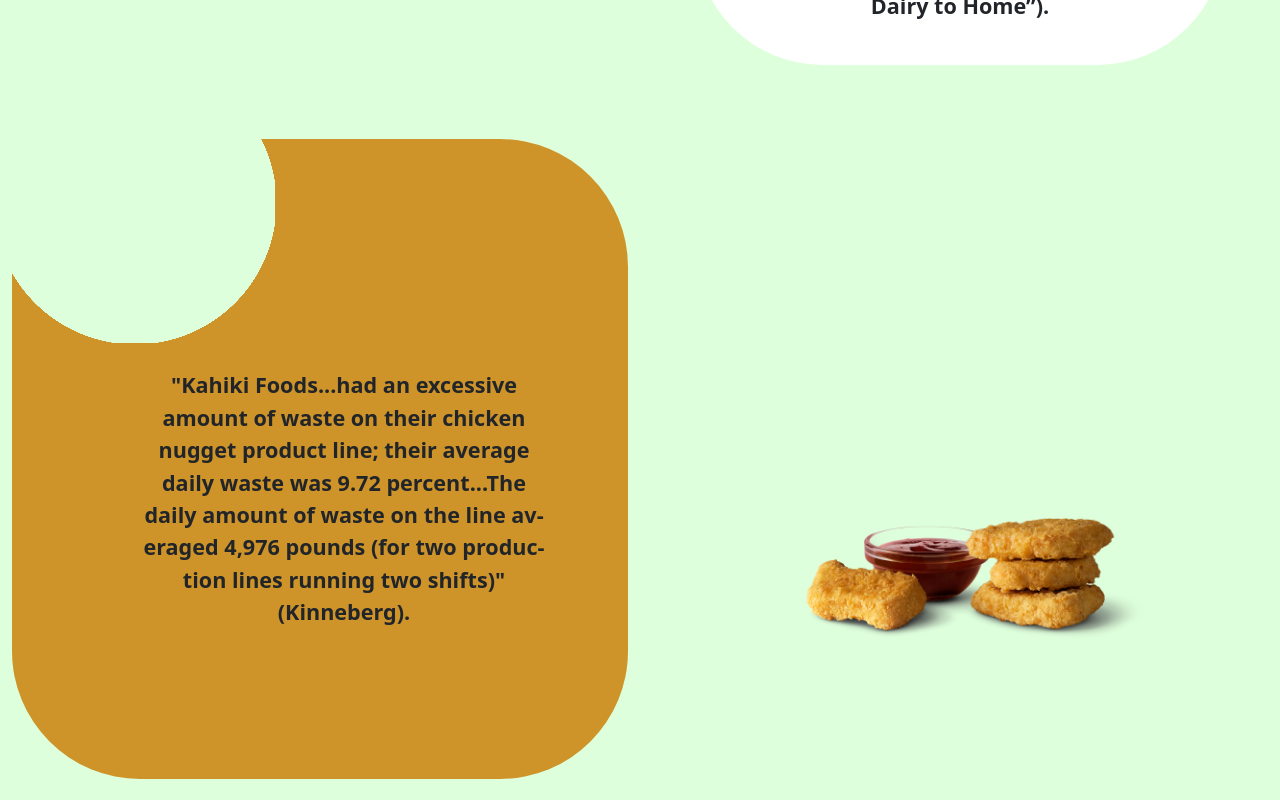
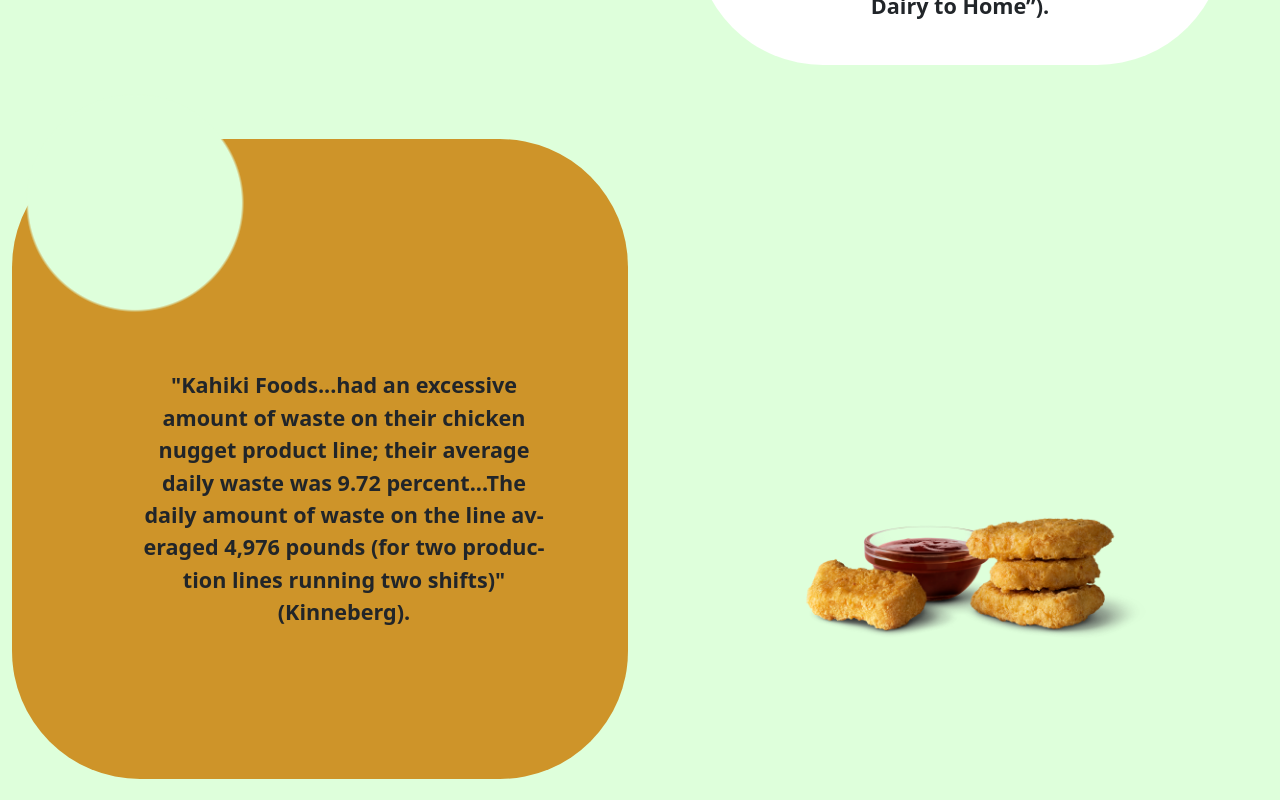
Before and after one commit to 22abad/CS385Project, a React (Create React App) app: page /AboutFoodWaste in a window 1280 px wide. Shown: the part 7460-8260 px from the top of the page. Built offline with nearby package versions, Linux system fonts and the light colour scheme.

Commit message:
Added circle closest-side at center

```diff
--- a/src/styles.css
+++ b/src/styles.css
@@ -984,7 +984,8 @@
   mask-composite: intersect;
 
   aspect-ratio: 1;
-  --g: radial-gradient(circle at center, #000 71%, #0000 71.5%) no-repeat;
+  --g: radial-gradient(circle closest-side at center, #000 71%, #0000 71.5%)
+    no-repeat;
   mask: 100% 50% var(--g), 93.301% 75% var(--g), 75% 93.301% var(--g),
     50% 100% var(--g), 25% 93.301% var(--g), 6.699% 75% var(--g),
     0% 50% var(--g), 6.699% 25% var(--g), 25% 6.699% var(--g), 50% 0% var(--g),
```
